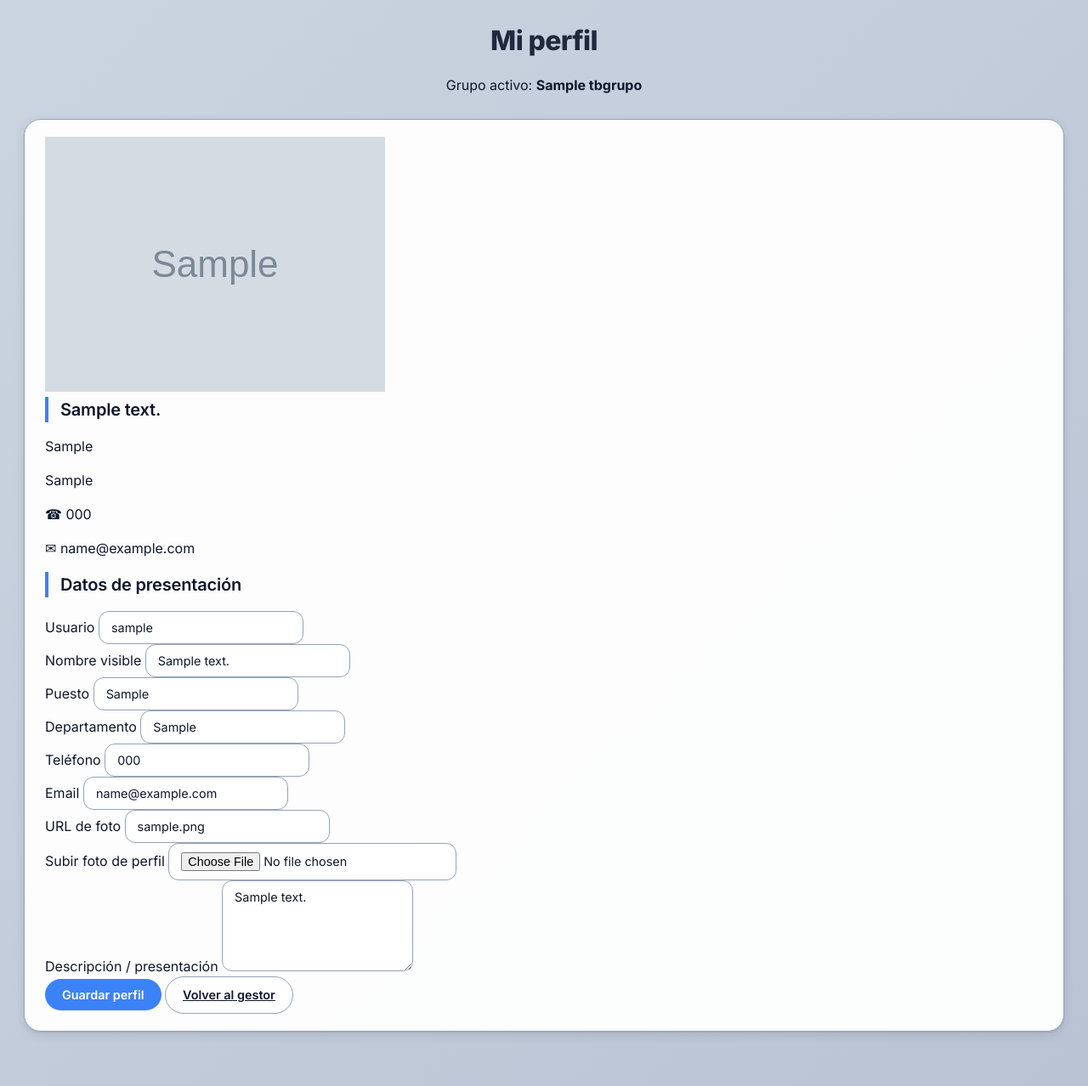
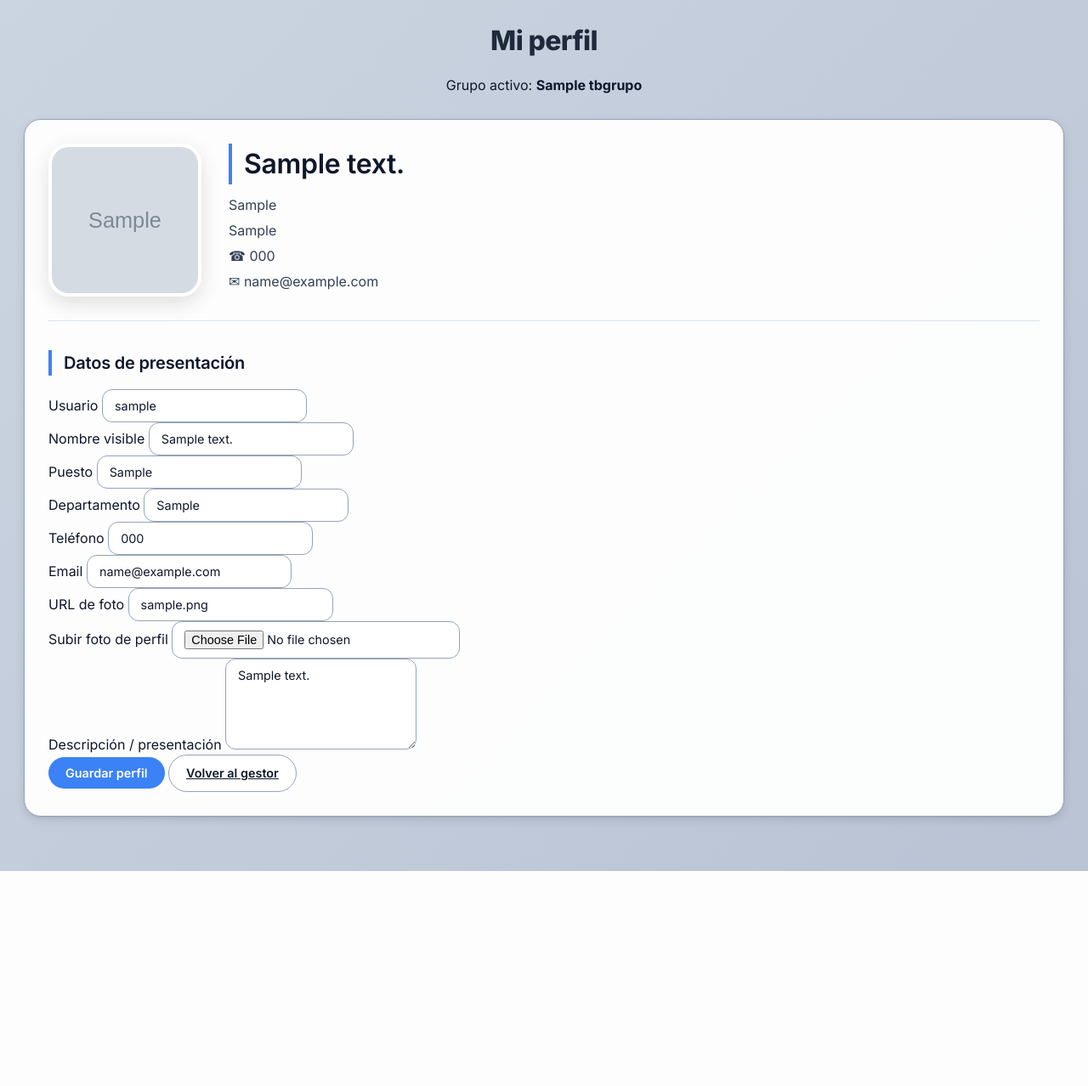
Before and after one commit to Ootoito/gestor-tareas-ia-master, a Django app: page /mi-perfil/ in a window 1280 px wide. Shown: the whole page at 85% size. After the commit the page ends 1025 px from the top, so only its background shows below. Run offline with Django 5.2, Linux system fonts and the light colour scheme; a user stored in the database is signed in; tables that the repository leaves empty hold one stand-in row (values such as "Sample post"); grey boxes marked "Sample" are stand-in pictures; one stand-in notice (Sample message) is shown.

Commit message:
Mejora visual del perfil

```diff
--- a/gestor_tareas/static/gestortareas/style_gestor_tareas.css
+++ b/gestor_tareas/static/gestortareas/style_gestor_tareas.css
@@ -772,3 +772,48 @@
     color: #64748b;
     font-size: 0.8rem;
 }
+.perfil-panel {
+    padding: 28px;
+}
+
+.perfil-cabecera {
+    display: flex;
+    align-items: center;
+    gap: 32px;
+    margin-bottom: 34px;
+    padding-bottom: 28px;
+    border-bottom: 1px solid #dbe3ee;
+}
+
+.preview-avatar-perfil {
+    width: 180px;
+    height: 180px;
+    object-fit: cover;
+    border-radius: 24px;
+    display: block;
+    border: 4px solid #ffffff;
+    box-shadow: 0 8px 24px rgba(0,0,0,0.12);
+}
+
+.perfil-info h2 {
+    margin: 0 0 12px;
+    font-size: 2rem;
+}
+
+.perfil-puesto,
+.perfil-dato {
+    margin: 6px 0;
+    color: #334155;
+    font-size: 1rem;
+}
+
+.perfil-form-box {
+    max-width: 900px;
+}
+
+@media (max-width: 768px) {
+    .perfil-cabecera {
+        flex-direction: column;
+        align-items: flex-start;
+    }
+}
--- a/gestor_tareas/templates/gestortareas/gestor_tareas.html
+++ b/gestor_tareas/templates/gestortareas/gestor_tareas.html
@@ -221,7 +221,6 @@
 
             <div class="acciones-modulos">
                 <a href="{% url 'dashboard_gestor' %}" class="modulo-btn modulo-dashboard">📊 Dashboard</a>
-                <a href="#" class="modulo-btn modulo-productividad">📈 Productividad</a>
                 <a href="{% url 'mensajes_gestor' %}" class="modulo-btn modulo-mensajes">✉️ Mensajes</a>
                 <a href="{% url 'mi_perfil' %}" class="modulo-btn modulo-perfil">👤 Mi perfil</a>
                 <a href="{% url 'admin_gestor' %}" class="modulo-btn modulo-admin">⚙️ Admin</a>
--- a/gestor_tareas/templates/gestortareas/mi_perfil.html
+++ b/gestor_tareas/templates/gestortareas/mi_perfil.html
@@ -43,11 +34,10 @@
     </div>
     {% endif %}
 
-    <section class="panel">
+    <section class="panel perfil-panel">
 
-        <div class="perfil-layout">
+        <div class="perfil-cabecera">
 
-            <div class="perfil-preview">
             <div class="perfil-foto-box">
                 {% if perfil.foto_url %}
                     <img src="{{ perfil.foto_url }}" alt="Foto de perfil" class="preview-avatar-perfil">
@@ -58,7 +48,8 @@
                 {% endif %}
             </div>
 
-                <h2>{{ perfil.nombre_visible|default:perfil.usuario }}</h2>
+            <div class="perfil-info">
+                <h2>{{ perfil.nombre_visible|default:perfil.usuario.username }}</h2>
 
                 {% if perfil.puesto %}
                     <p class="perfil-puesto">{{ perfil.puesto }}</p>
```
Also changed, not shown: other parts of gestor_tareas/templates/gestortareas/mi_perfil.html (+21 -21 lines). Lines whose indentation alone changed are shown as unchanged.
